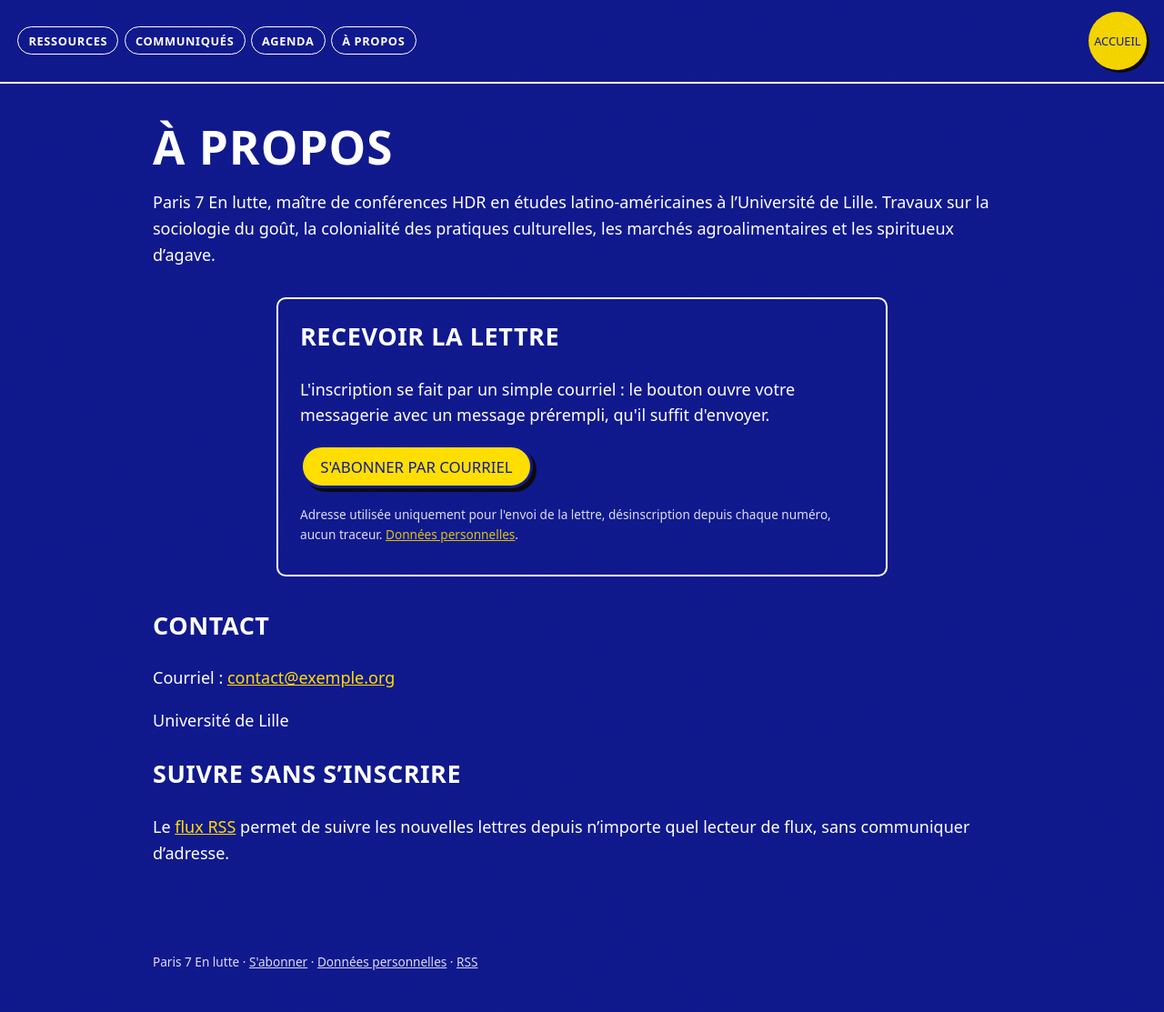
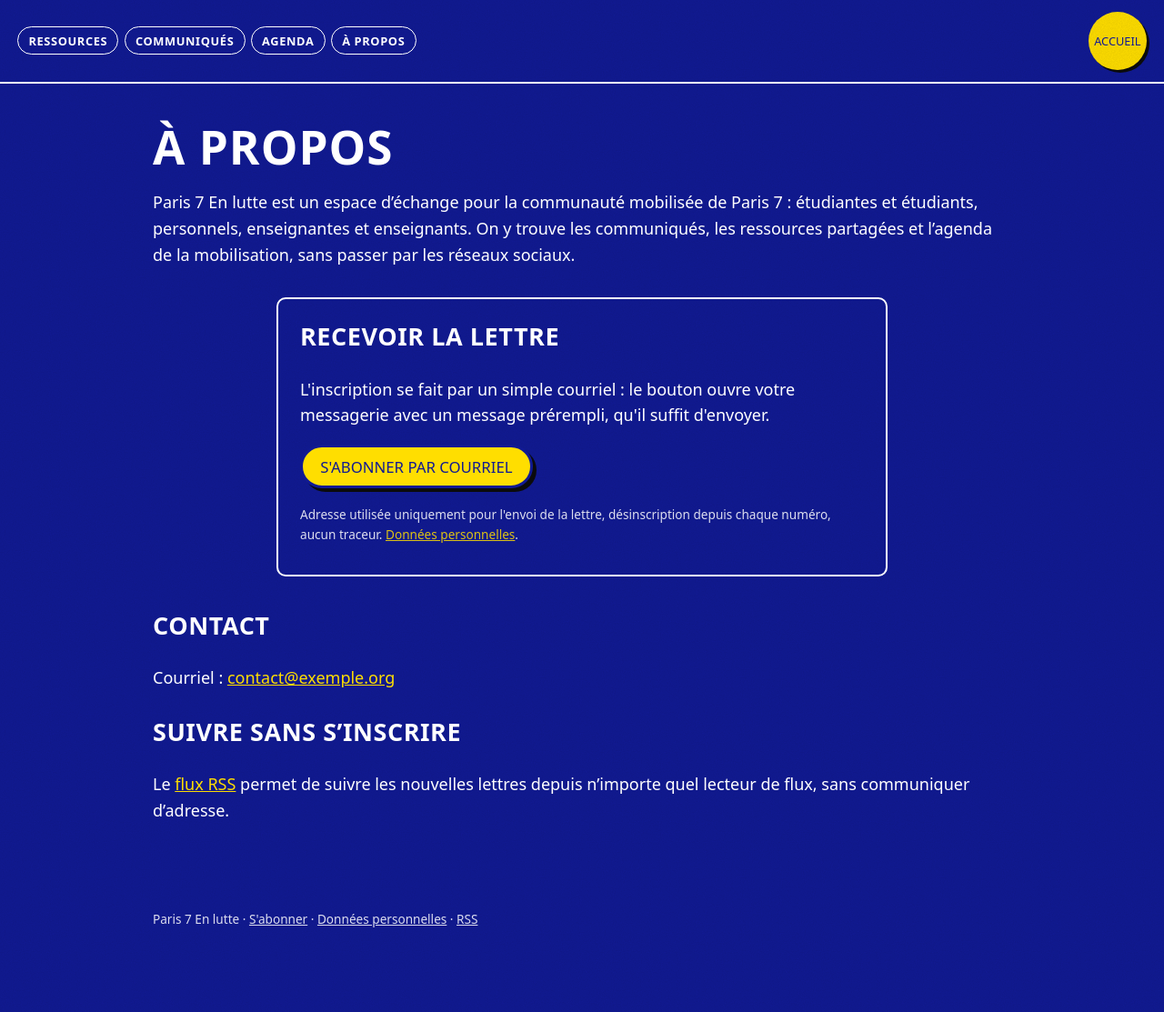
Before and after one commit to domgarci/lettre, a Jekyll site: the page built from a-propos.md, in a window 1280 px wide. Shown: the whole page at 91% size. Built offline with Jekyll 4.4.1, drawn with Linux system fonts in a browser that asks for light colours; after the commit the page ends 1066 px from its top, so only the background shows below that.

Commit message:
Revise 'À propos' section for clarity and focus
Updated the content to reflect the purpose of the site and removed specific references to the author and the University of Lille.

```diff
--- a/a-propos.md
+++ b/a-propos.md
@@ -7,7 +7,7 @@ theme: nuit
 
 # À propos
 
-{{ site.author }}, maître de conférences HDR en études latino-américaines à l'Université de Lille. Travaux sur la sociologie du goût, la colonialité des pratiques culturelles, les marchés agroalimentaires et les spiritueux d'agave.
+{{ site.title }} est un espace d'échange pour la communauté mobilisée de Paris 7 : étudiantes et étudiants, personnels, enseignantes et enseignants. On y trouve les communiqués, les ressources partagées et l'agenda de la mobilisation, sans passer par les réseaux sociaux.
 
 <section id="inscription" class="encart">
   <h2>Recevoir la lettre</h2>
@@ -20,8 +20,6 @@ theme: nuit
 
 Courriel : <a href="mailto:{{ site.email_contact }}">{{ site.email_contact }}</a>
 
-Université de Lille
-
 ## Suivre sans s'inscrire
 
 Le [flux RSS]({{ '/feed.xml' | relative_url }}) permet de suivre les nouvelles lettres depuis n'importe quel lecteur de flux, sans communiquer d'adresse.
```
